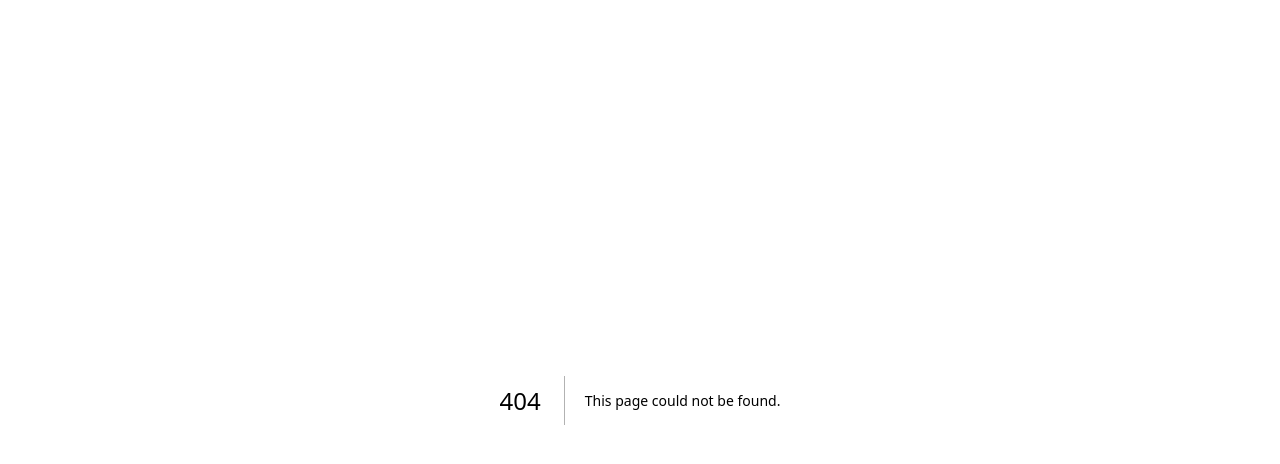
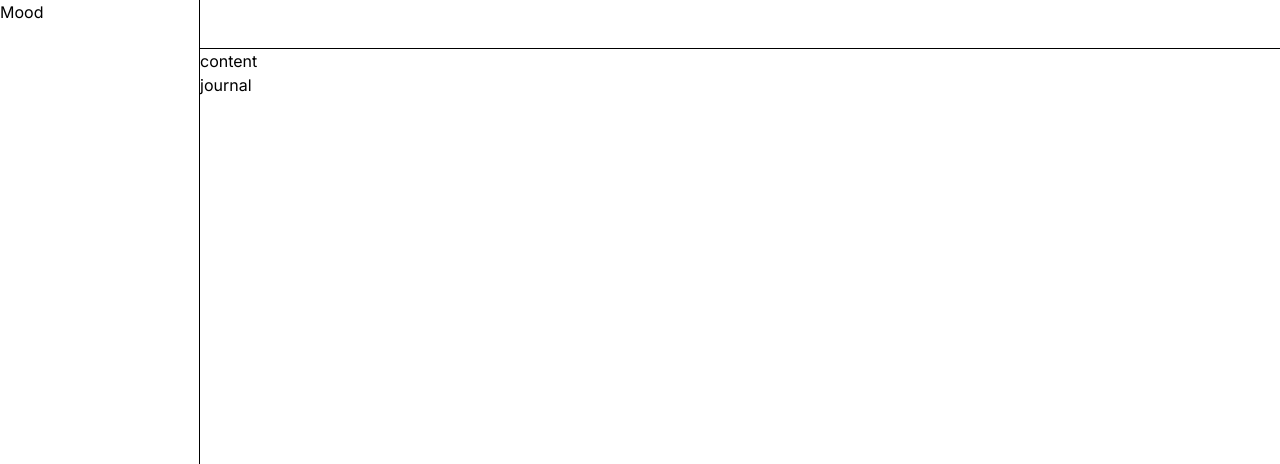
Before and after one commit to Dillonzellis/Mood, a Next.js app: page /journal in a window 1280 px wide. Before the commit this address had no page. Shown: the top 464 px of the page. Built offline with nearby package versions, Linux system fonts and the light colour scheme.

Commit message:
journal basic layout

```diff
--- /dev/null
+++ b/app/(dashboard)/journal/page.tsx
@@ -0,0 +1,5 @@
+const Journal = () => {
+  return <div>journal</div>
+}
+
+export default Journal;
--- /dev/null
+++ b/app/(dashboard)/layout.tsx
@@ -0,0 +1,28 @@
+import { UserButton } from "@clerk/nextjs"
+
+export default function DashboardLayout({
+  children,
+}: {
+  children: React.ReactNode
+}) {
+  return (
+    <div className="h-screen w-screen">
+      <div className="flex h-screen">
+        <aside className="border-r border-black w-[200px] h-full">
+          Mood
+        </aside>
+        <div className="flex flex-col flex-grow">
+          <header className="border-b border-black flex px-4 py-6">
+            <div className="flex justify-end w-full">
+              <UserButton />
+            </div>
+          </header>
+          <main>
+            content
+            {children}
+          </main>
+        </div>
+      </div>
+    </div>
+  )
+}
--- a/app/sign-up/[[...sign-up]]/page.tsx
+++ b/app/sign-up/[[...sign-up]]/page.tsx
@@ -1,5 +1,5 @@
 import { SignUp } from "@clerk/nextjs";
 
 export default function Page() {
-  return <SignUp />;
+  return <SignUp afterSignInUrl='/new-user' />;
 }
```
